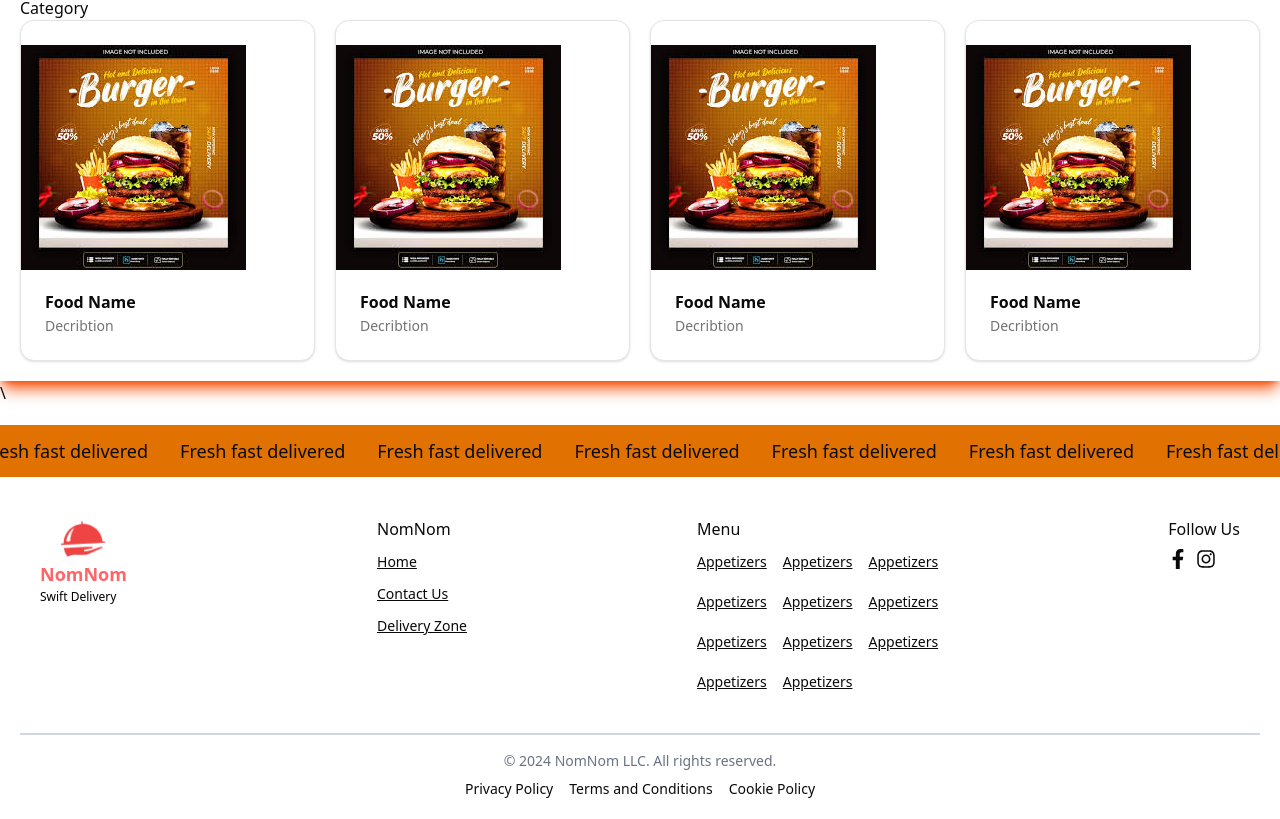
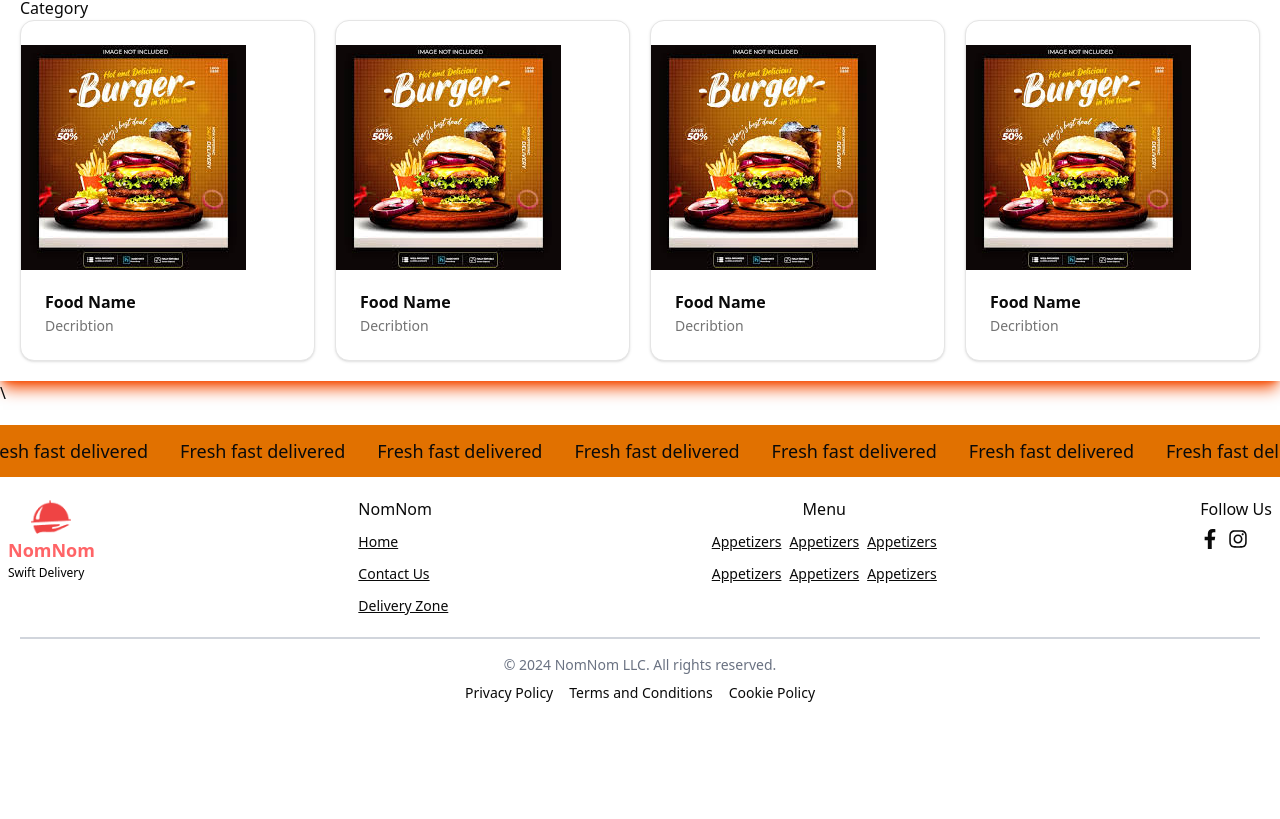
Before and after one commit to URSA0112/frontend-Food-delivery, a Next.js app: page / in a window 1280 px wide. Shown: the part 1217-2036 px from the top of the page. After the commit the page ends 1940 px from the top, so only its background shows below. Built offline with nearby package versions, Linux system fonts and the light colour scheme.

Commit message:
footer done

```diff
--- a/src/app/components/Footer/Footer.tsx
+++ b/src/app/components/Footer/Footer.tsx
@@ -12,7 +12,7 @@ export default function Footer() {
   return (
     <footer className="w-full h-auto ">
       <MovingWords></MovingWords>
-      <div className="flex m-10 gap-auto justify-between ">
+      <div className="flex my-5 mx-2 gap-auto justify-between ">
 
         <Logo2></Logo2>
         <About></About>
--- a/src/app/components/Footer/Logo2.tsx
+++ b/src/app/components/Footer/Logo2.tsx
@@ -1,7 +1,7 @@
 export default function Logo2() {
     return (
-        <div id="logo" className="block items-center mr-5 ">
-            <img src="logo.png" alt="Logo" className="w-11 h-11 object-contain justify-self-center" />
+        <div id="logo" className="block items-center ">
+            <img src="logo.png" alt="Logo" className="w-10 h-10 object-contain justify-self-center" />
             <div className="">
                 <p className="text-red-400  dark:text-red-400 font-bold text-[18px]">NomNom</p>
                 <p className="text-black dark:text-gray-200 text-[12px]">Swift Delivery</p>
--- a/src/app/components/Footer/Menu.tsx
+++ b/src/app/components/Footer/Menu.tsx
@@ -4,8 +4,8 @@ import Link from "next/link";
 export default function Menu() {
     return (
         <div>
-                  <p>Menu</p>
-        <div className="grid grid-cols-2 md:grid-cols-3 gap-4 mt-2">
+                  <p className="justify-self-center">Menu</p>
+        <div className="grid grid-cols-1 sm:grid-cols-2 md:grid-cols-3 gap-2 mt-2">
             <Link href="/Home" passHref>
                 <button className="underline text-sm hover:text-orange-400 transition duration-300 ease-in-out text-start">
                 Appetizers
@@ -31,27 +31,6 @@ export default function Menu() {
                 <button className="underline text-sm hover:text-orange-400 transition duration-300 ease-in-out">
                 Appetizers
                 </button>
-            </Link> <Link href="/Home" passHref>
-                <button className="underline text-sm hover:text-orange-400 transition duration-300 ease-in-out">
-                Appetizers
-                </button>
-            </Link> <Link href="/Home" passHref>
-                <button className="underline text-sm hover:text-orange-400 transition duration-300 ease-in-out">
-                Appetizers
-                </button>
-            </Link> <Link href="/Home" passHref>
-                <button className="underline text-sm hover:text-orange-400 transition duration-300 ease-in-out">
-                Appetizers
-                </button>
-            </Link>
-            <Link href="/Home" passHref>
-                <button className="underline text-sm hover:text-orange-400 transition duration-300 ease-in-out">
-                Appetizers
-                </button>
-            </Link> <Link href="/Home" passHref>
-                <button className="underline text-sm hover:text-orange-400 transition duration-300 ease-in-out">
-                Appetizers
-                </button>
             </Link>
         </div></div>
 
--- a/src/app/components/Footer/Social.tsx
+++ b/src/app/components/Footer/Social.tsx
@@ -2,7 +2,7 @@ import Link from "next/link";
 import { FaFacebookF, FaInstagram } from "react-icons/fa";
 export default function Social() {
     return (   <div>
-        <p>Follow Us</p>
+        <p className="justify-self-center">Follow Us</p>
     <div className="flex gap-2 text-start mt-2">
         {/* Home Button */}
         <Link href="https://facebook.com" className="text-xl hover:text-blue-600">
--- a/src/app/components/Main/CategoriesList.tsx
+++ b/src/app/components/Main/CategoriesList.tsx
@@ -37,7 +37,7 @@ export default function Categories() {
                         return (
                             <button
                                 key={category}
-                                className={`px-6 py-2 rounded-full font-semibold text-sm transition-all duration-300 transform
+                                className={`h-full px-6 py-2 rounded-full font-semibold text-sm transition-all duration-300 transform
                                     ${selectedCategory === category
                                         ? 'bg-orange-500 dark:bg-orange-500 text-white scale-105 shadow-2xl'
                                         : 'text-black dark:text-white bg-transparent hover:bg-orange-400 hover:text-white hover:shadow-2xl'}`}
```
